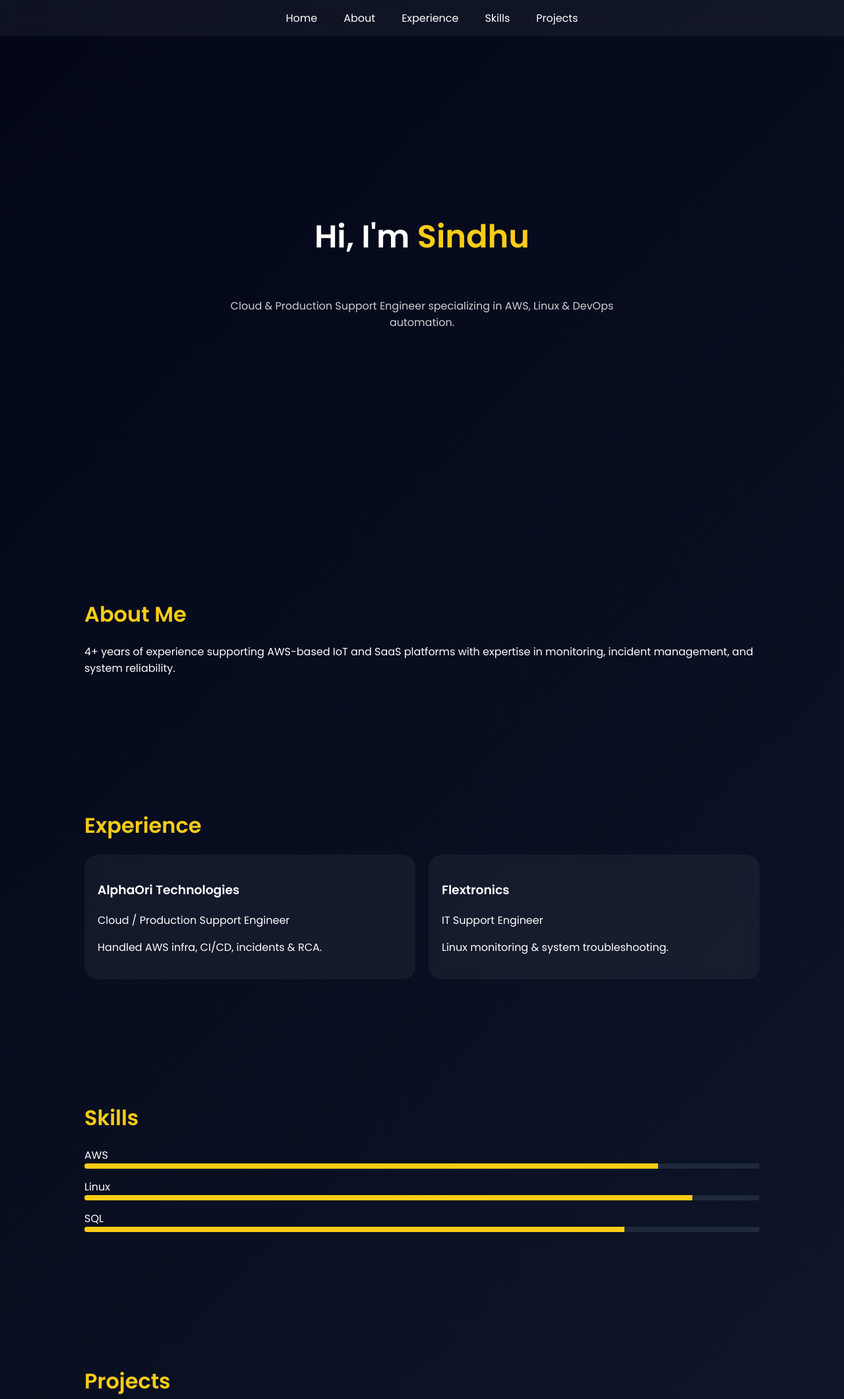
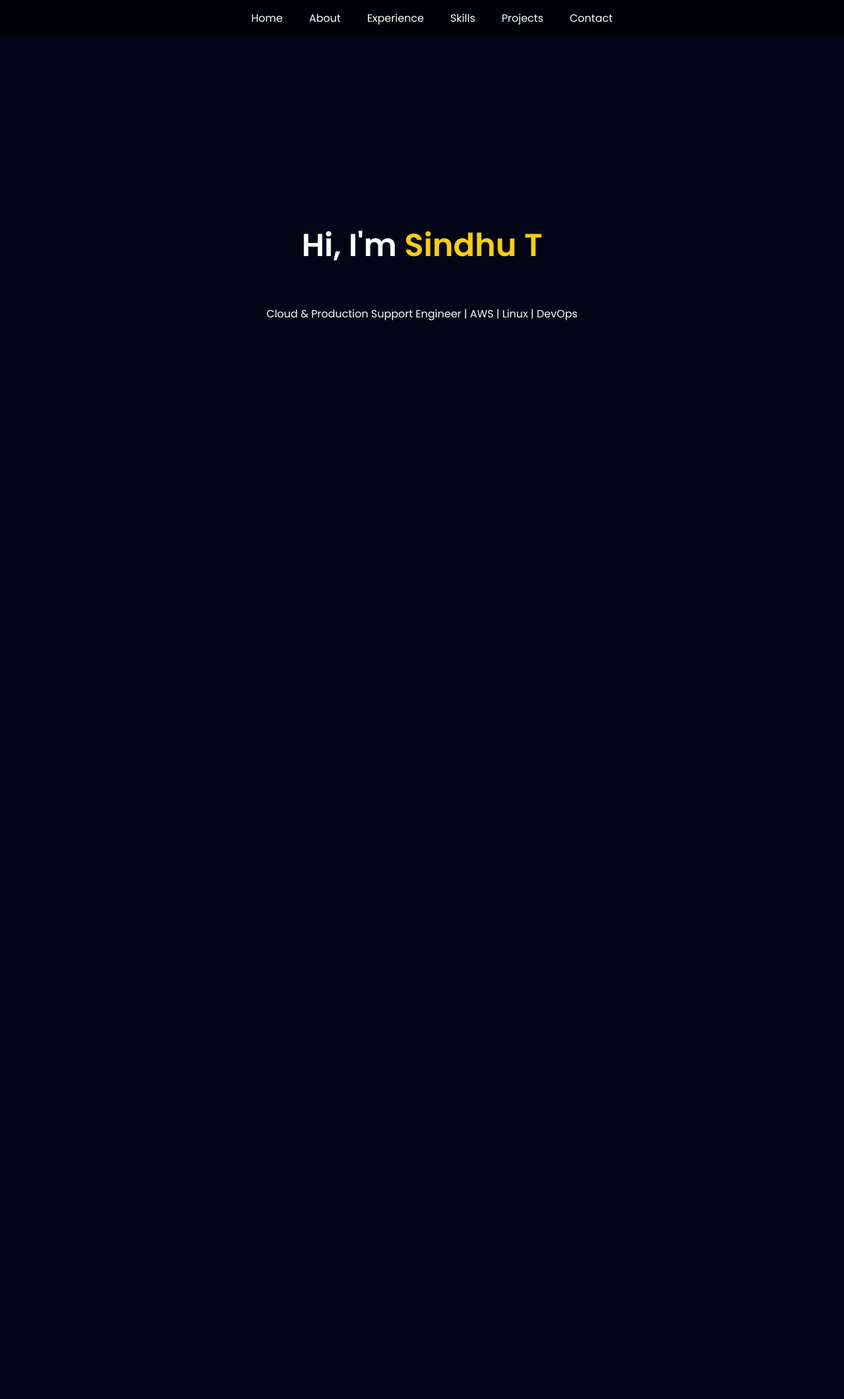
Before and after one commit to Sindhu-Thirumalai/Sindhu-Portfolio, a plain HTML site: page index.html in a window 1280 px wide. Shown: the top 2120 px of the page at 66% size. After the commit the page ends 2077 px from the top, so only its background shows below. Drawn offline with Linux system fonts and the light colour scheme.

Commit message:
Updating layout index.html

```diff
--- a/index.html
+++ b/index.html
@@ -3,202 +3,76 @@
 <head>
 <meta charset="UTF-8">
 <meta name="viewport" content="width=device-width, initial-scale=1.0">
-<title>Sindhu | Ultra Modern Portfolio</title>
+<title>Sindhu | Portfolio</title>
 <link href="https://fonts.googleapis.com/css2?family=Poppins:wght@300;400;600&display=swap" rel="stylesheet">
 <style>
-body {
-  margin:0;
-  font-family:'Poppins',sans-serif;
-  background:linear-gradient(135deg,#020617,#0f172a);
-  color:#fff;
-  overflow-x:hidden;
-}
-
-/* Glass Navbar */
-.nav {
-  position:fixed;
-  top:0;
-  width:100%;
-  backdrop-filter:blur(15px);
-  background:rgba(255,255,255,0.05);
-  display:flex;
-  justify-content:center;
-  padding:15px;
-  z-index:1000;
-}
-.nav a {
-  margin:0 20px;
-  color:#fff;
-  text-decoration:none;
-  font-weight:500;
-  transition:0.3s;
-}
-.nav a:hover {color:#facc15;}
-
-/* Hero Section */
-.hero {
-  height:100vh;
-  display:flex;
-  flex-direction:column;
-  justify-content:center;
-  align-items:center;
-  text-align:center;
-}
-.hero h1 {
-  font-size:3rem;
-}
-.hero span {
-  color:#facc15;
-}
-.hero p {
-  max-width:600px;
-  opacity:0.8;
-}
-
-/* Sections */
-.section {
-  padding:80px 10%;
-}
-.title {
-  font-size:2rem;
-  margin-bottom:20px;
-  color:#facc15;
-}
-
-/* Cards */
-.grid {
-  display:grid;
-  grid-template-columns:repeat(auto-fit,minmax(250px,1fr));
-  gap:20px;
-}
-.card {
-  background:rgba(255,255,255,0.05);
-  border-radius:20px;
-  padding:20px;
-  backdrop-filter:blur(10px);
-  transition:0.3s;
-}
-.card:hover {
-  transform:translateY(-10px) scale(1.02);
-}
-
-/* Skills */
-.skill {
-  margin:15px 0;
-}
-.bar {
-  height:8px;
-  background:#1e293b;
-  border-radius:10px;
-  overflow:hidden;
-}
-.bar span {
-  display:block;
-  height:100%;
-  background:#facc15;
-}
-
-/* Footer */
-.footer {
-  text-align:center;
-  padding:40px;
-  opacity:0.6;
-}
-
-/* Animations */
-.fade-in {
-  opacity:0;
-  transform:translateY(30px);
-  transition:1s;
-}
-.fade-in.visible {
-  opacity:1;
-  transform:translateY(0);
-}
+body{margin:0;font-family:'Poppins',sans-serif;background:#020617;color:#fff}
+.nav{position:fixed;top:0;width:100%;background:rgba(0,0,0,0.6);backdrop-filter:blur(10px);display:flex;justify-content:center;padding:15px;z-index:1000}
+.nav a{color:#fff;margin:0 20px;text-decoration:none}
+.hero{height:100vh;display:flex;flex-direction:column;justify-content:center;align-items:center;text-align:center}
+.hero h1{font-size:3rem}
+.hero span{color:#facc15}
+.section{padding:80px 10%}
+.title{color:#facc15;font-size:2rem;margin-bottom:20px}
+.grid{display:grid;grid-template-columns:repeat(auto-fit,minmax(250px,1fr));gap:20px}
+.card{background:#0f172a;padding:20px;border-radius:15px;transition:0.3s}
+.card:hover{transform:translateY(-8px)}
+.skill{margin:10px 0}
+.bar{height:8px;background:#1e293b;border-radius:10px;overflow:hidden}
+.bar span{display:block;height:100%;background:#facc15}
+.footer{text-align:center;padding:30px;opacity:0.6}
+.fade{opacity:0;transform:translateY(30px);transition:1s}
+.show{opacity:1;transform:translateY(0)}
 </style>
 </head>
 <body>
 
 <div class="nav">
-  <a href="#home">Home</a>
+<a href="#">Home</a>
 <a href="#about">About</a>
 <a href="#experience">Experience</a>
 <a href="#skills">Skills</a>
 <a href="#projects">Projects</a>
+<a href="#contact">Contact</a>
 </div>
 
-<section id="home" class="hero">
-  <h1>Hi, I'm <span>Sindhu</span></h1>
-  <p>Cloud & Production Support Engineer specializing in AWS, Linux & DevOps automation.</p>
+<section class="hero">
+<h1>Hi, I'm <span>Sindhu T</span></h1>
+<p>Cloud & Production Support Engineer | AWS | Linux | DevOps</p>
 </section>
 
-<section id="about" class="section fade-in">
+<section id="about" class="section fade">
 <h2 class="title">About Me</h2>
-  <p>4+ years of experience supporting AWS-based IoT and SaaS platforms with expertise in monitoring, incident management, and system reliability.</p>
+<p>Cloud & Production Support Engineer with 4+ years of experience in AWS-based IoT and SaaS platforms. Expertise in Linux troubleshooting, monitoring, SQL, and incident management (P1/P2). Strong background in CloudWatch, IAM, CI/CD pipelines, and ITSM tools.</p>
 </section>
 
-<section id="experience" class="section fade-in">
+<section id="experience" class="section fade">
 <h2 class="title">Experience</h2>
 <div class="grid">
 <div class="card">
 <h3>AlphaOri Technologies</h3>
-      <p>Cloud / Production Support Engineer</p>
-      <p>Handled AWS infra, CI/CD, incidents & RCA.</p>
+<p>Cloud / Production Support Engineer (3 Years)</p>
+<ul>
+<li>AWS (EC2, S3, IAM, CloudWatch)</li>
+<li>Incident management & RCA</li>
+<li>CI/CD (Ansible deployments)</li>
+<li>Monitoring & alerting</li>
+</ul>
 </div>
 <div class="card">
 <h3>Flextronics</h3>
-      <p>IT Support Engineer</p>
-      <p>Linux monitoring & system troubleshooting.</p>
+<p>IT Support Engineer (1 Year)</p>
+<ul>
+<li>Linux troubleshooting</li>
+<li>Nagios monitoring</li>
+<li>ServiceNow ITSM</li>
+</ul>
 </div>
 </div>
 </section>
 
-<section id="skills" class="section fade-in">
+<section id="skills" class="section fade">
 <h2 class="title">Skills</h2>
-
-  <div class="skill">AWS
-    <div class="bar"><span style="width:85%"></span></div>
-  </div>
-
-  <div class="skill">Linux
-    <div class="bar"><span style="width:90%"></span></div>
-  </div>
-
-  <div class="skill">SQL
-    <div class="bar"><span style="width:80%"></span></div>
-  </div>
-
-</section>
-
-<section id="projects" class="section fade-in">
-  <h2 class="title">Projects</h2>
-  <div class="grid">
-    <div class="card">
-      <h3>AWS Monitoring</h3>
-      <p>CloudWatch alerts & RCA automation.</p>
-    </div>
-    <div class="card">
-      <h3>Portfolio Website</h3>
-      <p>Hosted using AWS & GitHub.</p>
-    </div>
-  </div>
-</section>
-
-<div class="footer">
-  © 2026 Sindhu | Built with ❤️
-</div>
-
-<script>
-const elements = document.querySelectorAll('.fade-in');
-window.addEventListener('scroll', () => {
-  elements.forEach(el => {
-    const top = el.getBoundingClientRect().top;
-    if(top < window.innerHeight - 100){
-      el.classList.add('visible');
-    }
-  });
-});
-</script>
-
-</body>
-</html>
+<div class="skill">AWS<div class="bar"><span style="width:85%"></span></div></div>
+<div class="skill">Linux<div class="bar"><span style="width:90%"></span></div></div>
+<div class="skill">SQL<div class="bar"><span style="width:80%"></span></div
```
Lines whose indentation alone changed are shown as unchanged.
